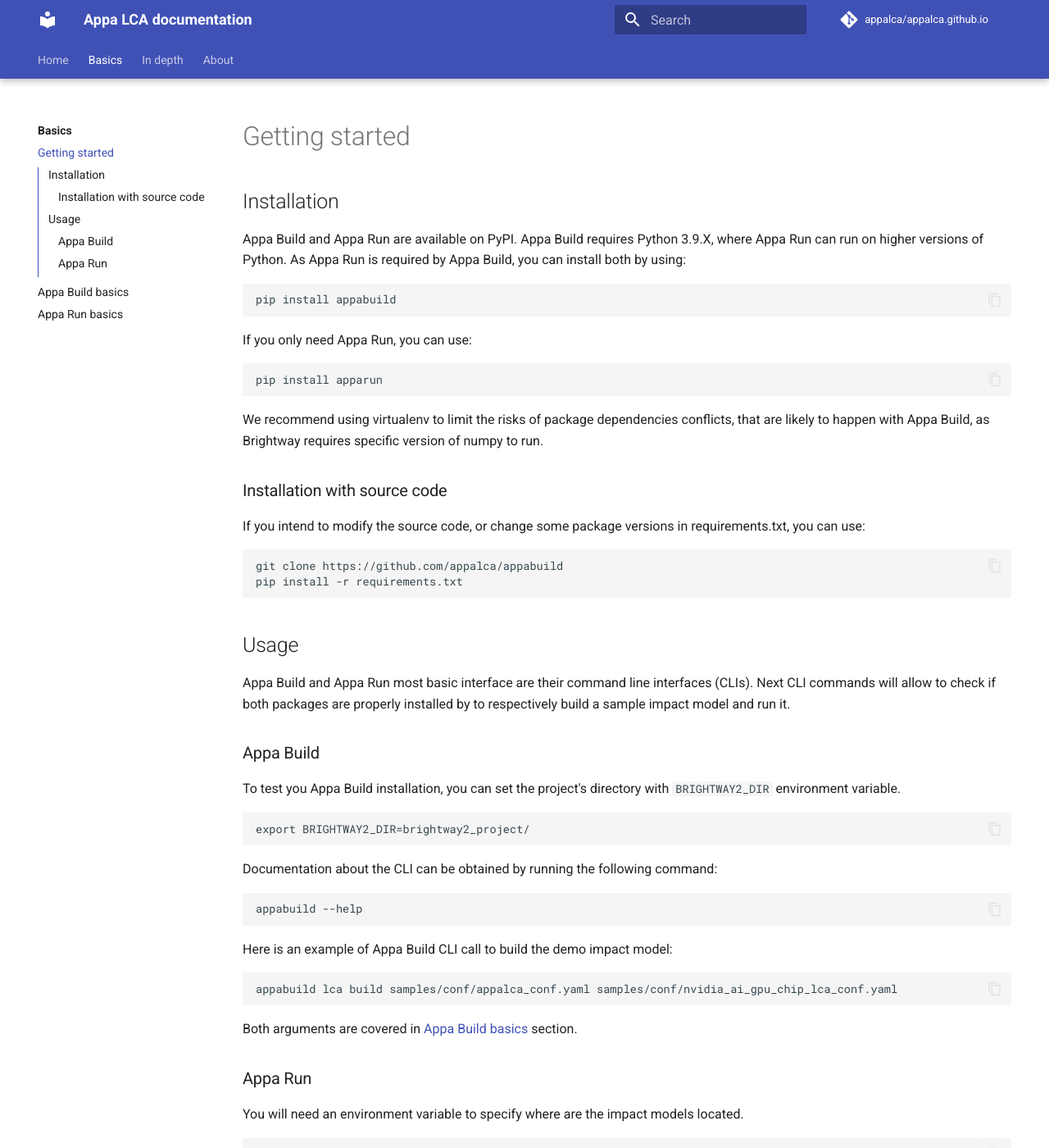
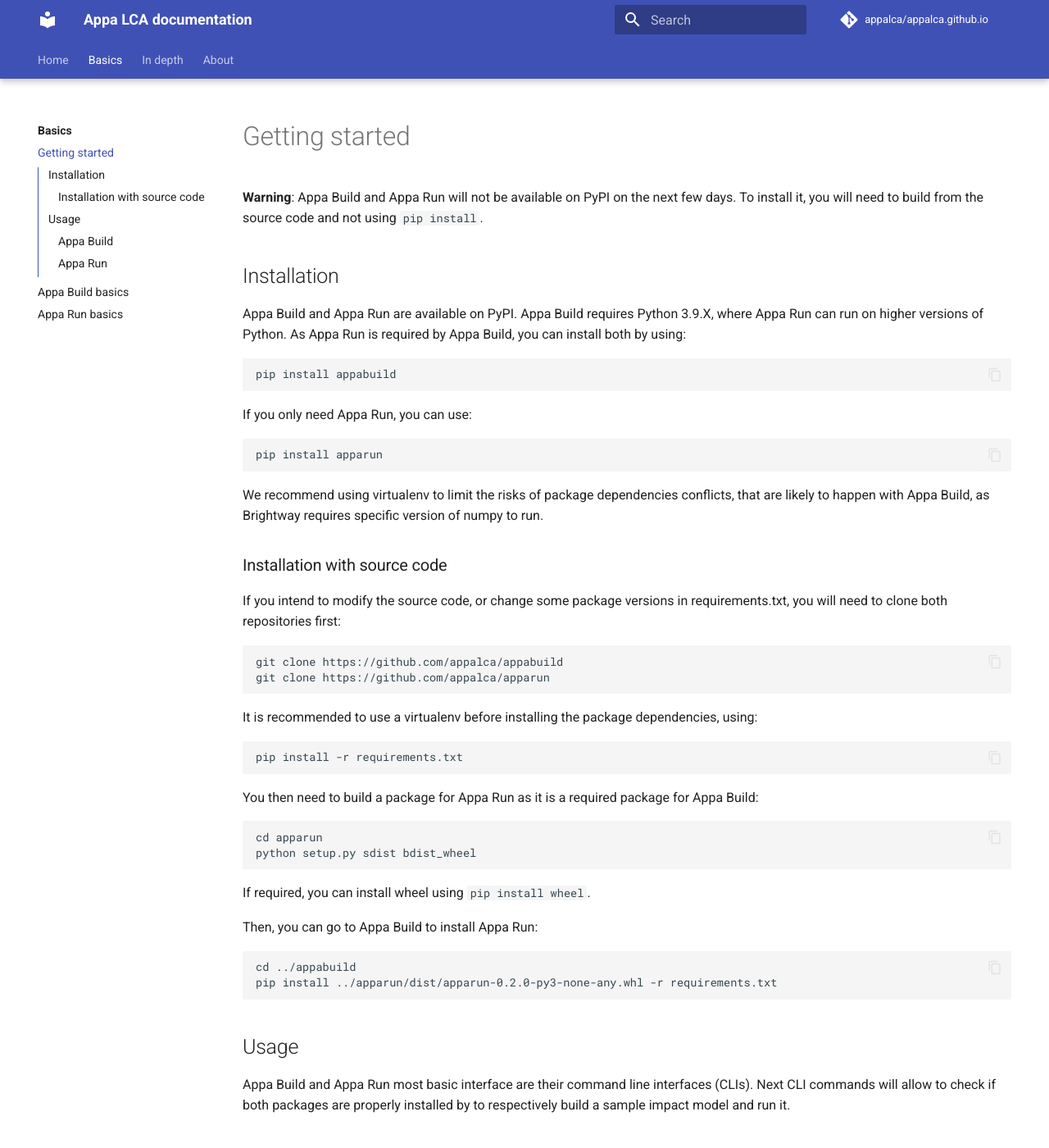
Before and after one commit to appalca/appalca.github.io, an MkDocs documentation site: the page built from docs/basics/getting_started.md, in a window 1280 px wide and 1400 px high. Shown: the whole window at 82% size. Built offline with MkDocs 1.6.1 and Material for MkDocs 9.7.7, drawn with Linux system fonts in a browser that asks for light colours; comment, search, counter and statistics services are not loaded.

Commit message:
(update) Add missing steps on installation from source section. Fix typo.

````diff
--- a/docs/basics/getting_started.md
+++ b/docs/basics/getting_started.md
@@ -1,4 +1,6 @@
 # Getting started
+
+**Warning**: Appa Build and Appa Run will not be available on PyPI on the next few days. To install it, you will need to build from the source code and not using `pip install`.
 
 ## Installation
 Appa Build and Appa Run are available on PyPI.
@@ -16,10 +18,33 @@ pip install apparun
 We recommend using virtualenv to limit the risks of package dependencies conflicts, that are likely to happen with Appa Build, as Brightway requires specific version of numpy to run.
 
 ### Installation with source code
-If you intend to modify the source code, or change some package versions in requirements.txt, you can use:
+If you intend to modify the source code, or change some package versions in requirements.txt, you will need to clone both repositories first:
+
 ```
 git clone https://github.com/appalca/appabuild
+git clone https://github.com/appalca/apparun
+```
+
+It is recommended to use a virtualenv before installing the package dependencies, using:
+```
 pip install -r requirements.txt
+```
+
+You then need to build a package for Appa Run as it is a required package for Appa Build:
+
+```
+cd apparun
+python setup.py sdist bdist_wheel
+```
+
+If required, you can install wheel using `pip install wheel`.
+
+Then, you can go to Appa Build to install Appa Run:
+
+```
+cd ../appabuild
+pip install ../apparun/dist/apparun-0.2.0-py3-none-any.whl -r requirements.txt
+
 ```
 
 ## Usage
````
Also changed, not shown: docs/index.md (+1 -1 lines).
